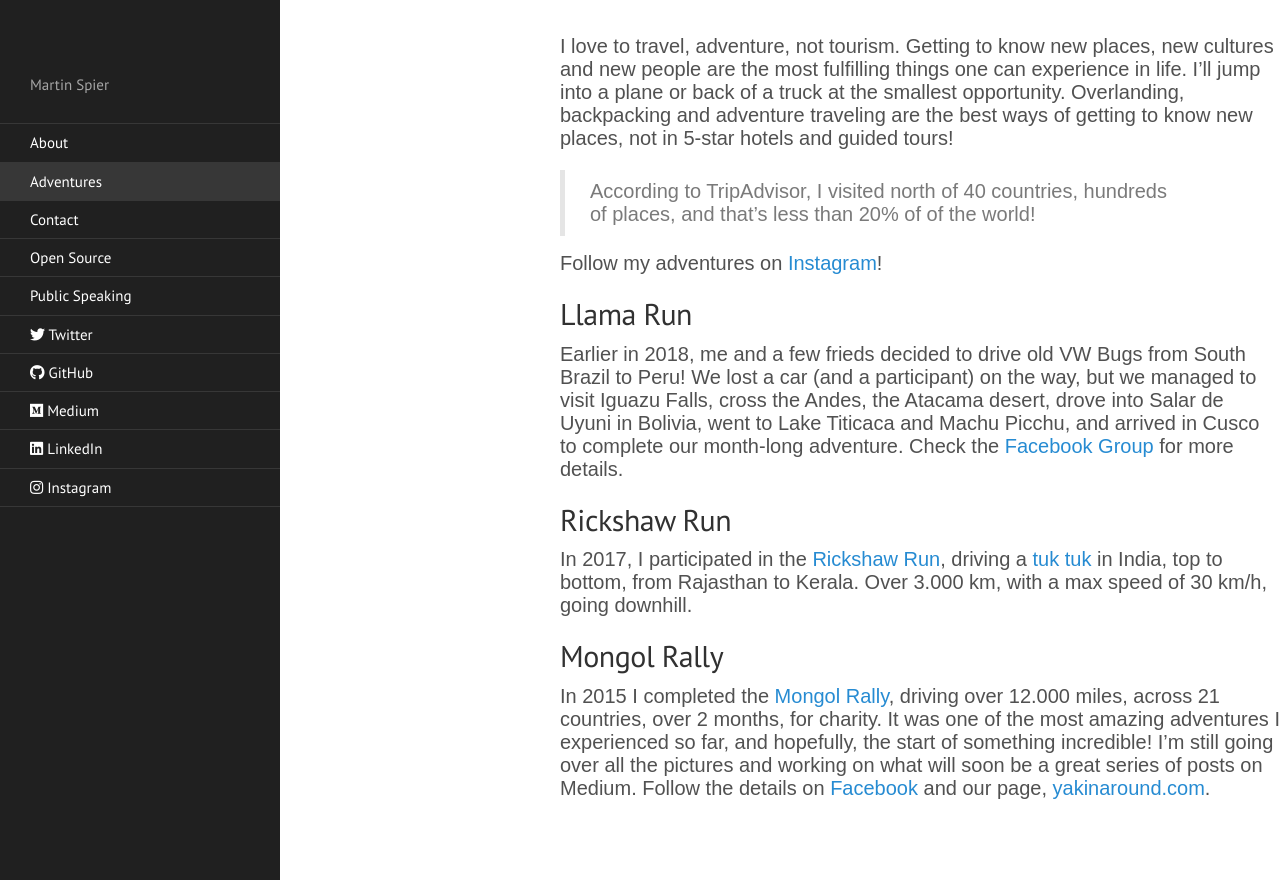
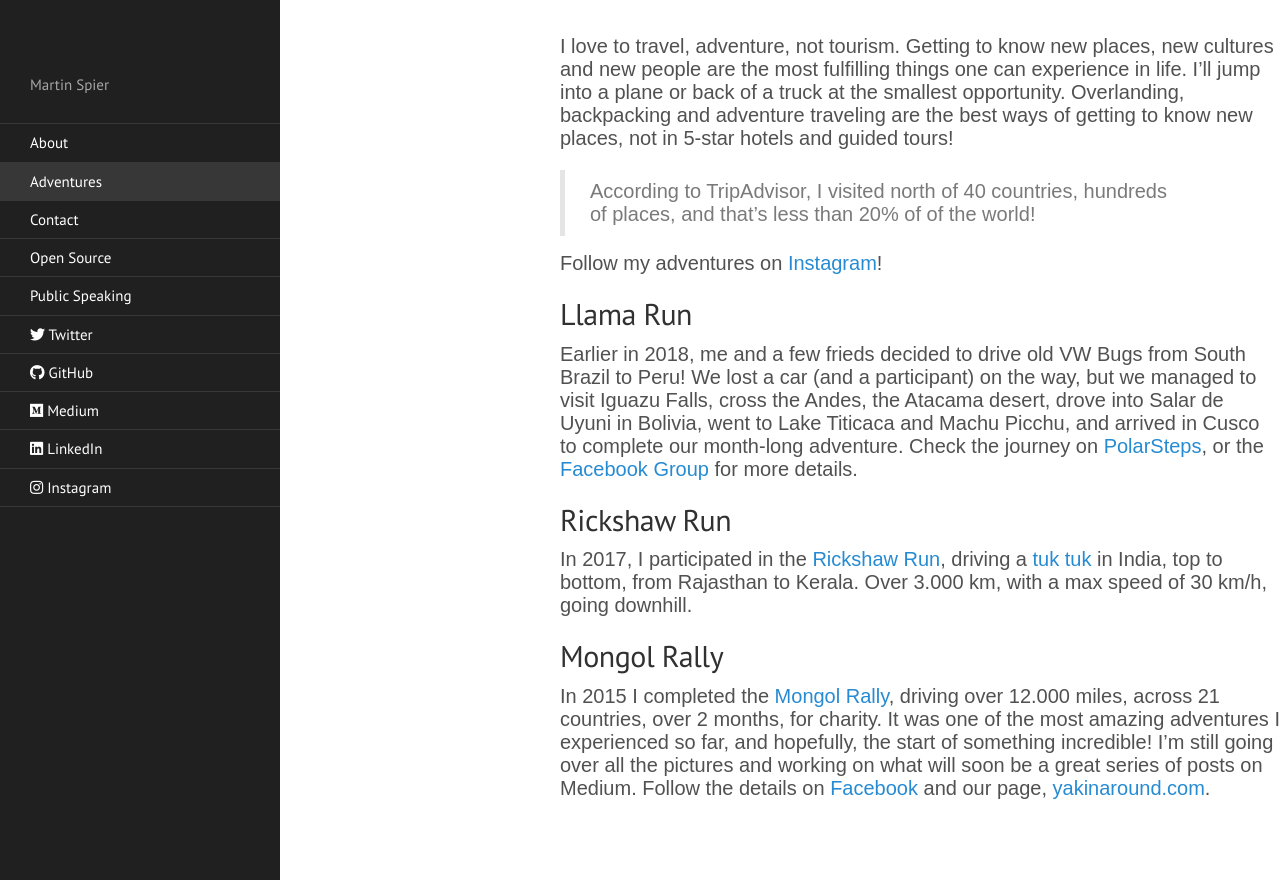
Before and after one commit to spiermar/spiermar.github.io, a Jekyll site: the page built from adventures.md, in a window 1280 px wide and 1054 px high, cut to the strip 174-1054 px from the top of the window. Built offline with Jekyll 4.4.1, drawn with Linux system fonts in a browser that asks for light colours; nearby versions of some CDN libraries.

Commit message:
refactor: adding polarsteps link to llama run and fixing typo on public speaking

```diff
--- a/adventures.md
+++ b/adventures.md
@@ -11,7 +11,7 @@
 
 ## Llama Run
 
-Earlier in 2018, me and a few frieds decided to drive old VW Bugs from South Brazil to Peru! We lost a car (and a participant) on the way, but we managed to visit Iguazu Falls, cross the Andes, the Atacama desert, drove into Salar de Uyuni in Bolivia, went to Lake Titicaca and Machu Picchu, and arrived in Cusco to complete our month-long adventure. Check the [Facebook Group](https://www.facebook.com/groups/604303013248626/) for more details.
+Earlier in 2018, me and a few frieds decided to drive old VW Bugs from South Brazil to Peru! We lost a car (and a participant) on the way, but we managed to visit Iguazu Falls, cross the Andes, the Atacama desert, drove into Salar de Uyuni in Bolivia, went to Lake Titicaca and Machu Picchu, and arrived in Cusco to complete our month-long adventure. Check the journey on [PolarSteps](https://www.polarsteps.com/MartinSpier/673967-llama-run?s=A03F0547-E0E4-48C0-AE1A-27849DDA3991), or the [Facebook Group](https://www.facebook.com/groups/604303013248626/) for more details.
 
 ## Rickshaw Run
 
```
Also changed, not shown: public-speaking.md (+1 -1 lines).
